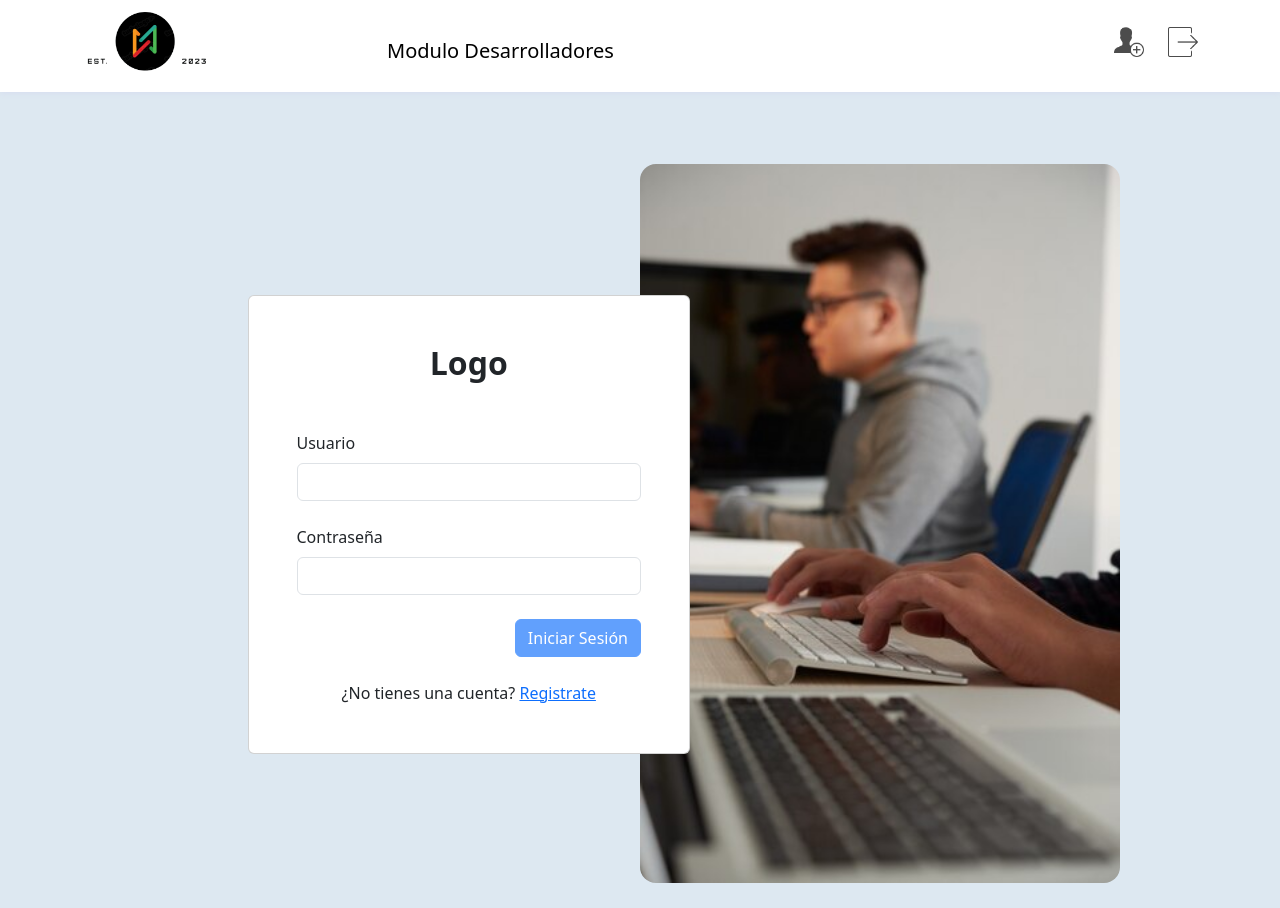
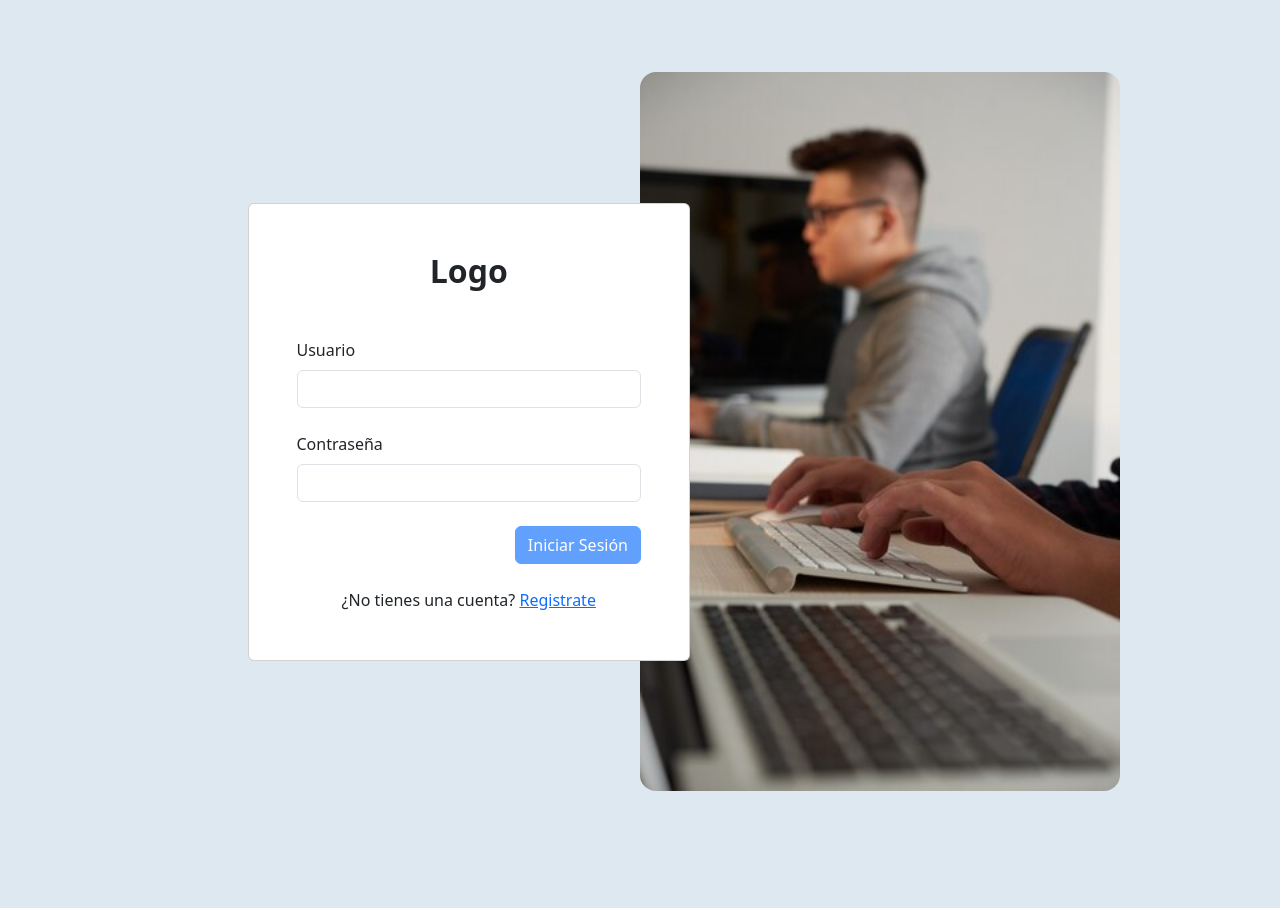
Before and after one commit to Gianefj11/tallerDevApis, an Angular app: page /auth/login in a window 1280 px wide. After the commit the page ends 816 px from the top, so only its background shows below. Built offline with nearby package versions, Linux system fonts and the light colour scheme.

Commit message:
mejora de header

```diff
--- a/src/app/app.component.html
+++ b/src/app/app.component.html
@@ -1,5 +1,5 @@
 <div class="mb-5">
-    <app-header></app-header>
+    <app-header *ngIf="auth.valiGian == true"></app-header>
 </div>
 <div class="">
     <router-outlet></router-outlet>
--- a/src/app/app.component.ts
+++ b/src/app/app.component.ts
@@ -1,5 +1,6 @@
 
 import { Component } from '@angular/core';
+import { AuthService } from './modules/auth/services/auth.service';
 
 @Component({
   selector: 'app-root',
@@ -9,6 +10,9 @@ import { Component } from '@angular/core';
 export class AppComponent {
   title = 'tallerAPIs';
 
+  constructor(public auth:AuthService){
+
+  }
 
 
 }
--- a/src/app/modules/auth/pages/login/login.component.ts
+++ b/src/app/modules/auth/pages/login/login.component.ts
@@ -45,6 +45,7 @@ export class LoginComponent {
     this.auth.login(this.user).subscribe({
       next:(data) =>{
         this.auth.isLoged = of(true);
+        this.auth.valiGian = true;
         this.token.SaveToken(data.body);
         this.router.navigate(['devs']);
         this.toastr.success('Bienvenidos!');
--- a/src/app/modules/auth/services/auth.service.ts
+++ b/src/app/modules/auth/services/auth.service.ts
@@ -12,6 +12,7 @@ export class AuthService {
 
   private baseUrl: string = environment.apiUrl;
   public isLoged!: Observable<boolean>;
+  public valiGian:boolean = false;
   constructor(
     private http: HttpClient
   ) { }
--- a/src/app/modules/auth/services/token-storage.service.ts
+++ b/src/app/modules/auth/services/token-storage.service.ts
@@ -1,16 +1,19 @@
 import { Injectable } from '@angular/core';
 import { Router } from '@angular/router';
+import { AuthService } from './auth.service';
 const token = 'auth_session';
 @Injectable({
   providedIn: 'root'
 })
 export class TokenStorageService {
 
-  constructor( private router: Router,) { }
+  constructor( private router: Router,
+               public auth: AuthService ) { }
 
 
   signOut(): void {
     window.sessionStorage.clear();
+    this.auth.valiGian =false;
     this.router.navigate(['/auth']);
   }
 
--- a/src/app/modules/shared/components/header/header.component.html
+++ b/src/app/modules/shared/components/header/header.component.html
@@ -9,13 +9,13 @@
           <div class="col-md-7 d-flex justify-content-start">
              <div class="main-menu">
                 <ul class="nav">
-                   <li><a routerLink="/devs/home" class="menu pt-2"> Modulo Desarrolladores </a> </li>
+                   <li><a routerLink="/devs/home" class="menu pt-1"> Modulo Desarrolladores </a> </li>
                    </ul>
              </div>
           </div>
           <div class="col-md-2 d-flex justify-content-end align-items-center gap-4">
-            <img src="../../../../../assets/img/icons8-add-user-50.png" alt="" class="icon">
-            <img src="../../../../../assets/img/icons8-logout-50.png" alt="" class="icon">
+            <!-- <img src="../../../../../assets/img/icons8-add-user-50.png" alt="" class="icon"> -->
+            <img src="../../../../../assets/img/icons8-logout-50.png"  (click)="auth.signOut()" alt="" class="icon">
           </div>
        </div>
     </div>
--- a/src/app/modules/shared/components/header/header.component.ts
+++ b/src/app/modules/shared/components/header/header.component.ts
@@ -1,4 +1,5 @@
 import { Component } from '@angular/core';
+import { TokenStorageService } from 'src/app/modules/auth/services/token-storage.service';
 
 @Component({
   selector: 'app-header',
@@ -6,5 +7,5 @@ import { Component } from '@angular/core';
   styleUrls: ['./header.component.css']
 })
 export class HeaderComponent {
-
+ constructor( public auth:TokenStorageService){}
 }
```
